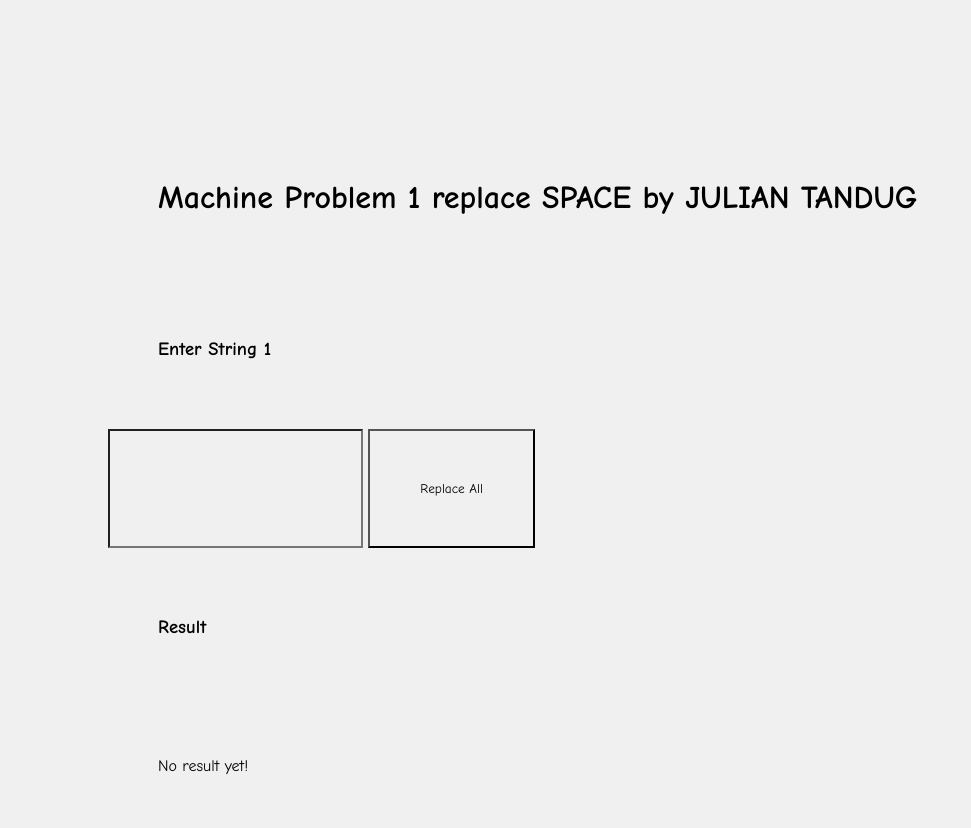
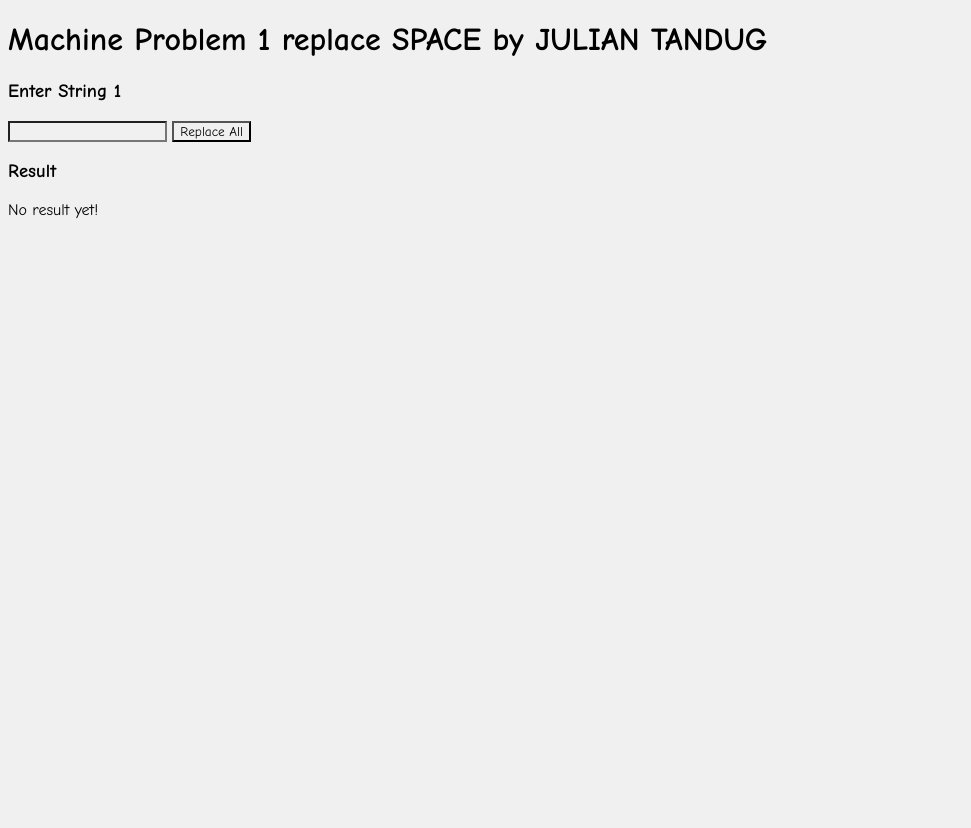
Before and after one commit to JulianTandug/Task3, a plain HTML site: page index.html in a window 1280 px wide. Shown: the whole page, without its empty margins (0-971 px from the left). After the commit the page ends 800 px from the top, so only its background shows below. Drawn offline with Linux system fonts and the light colour scheme.

Commit message:
Update style.css

```diff
--- a/style.css
+++ b/style.css
@@ -2,8 +2,8 @@
 
     font-family: "Comic Sans MS", "Comic Sans", cursive, sans-serif;
     background-color: #f0f0f0;
-    margin: 50px 50px 50px 50x;
-    padding: 50px;
+    margin: 5 5 5 5;
+    padding: 5;
 
 }
 
```
